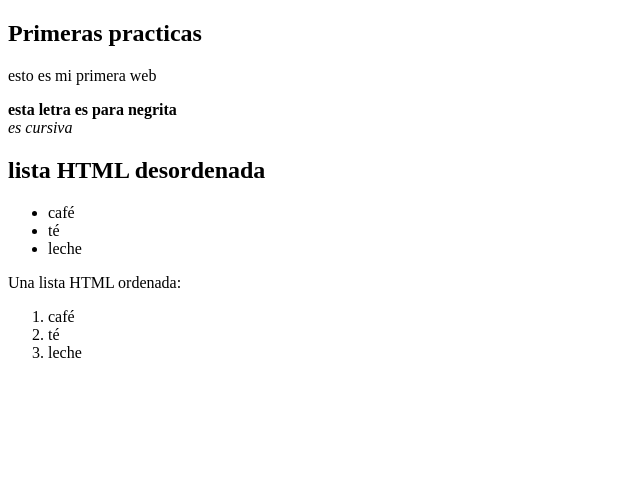
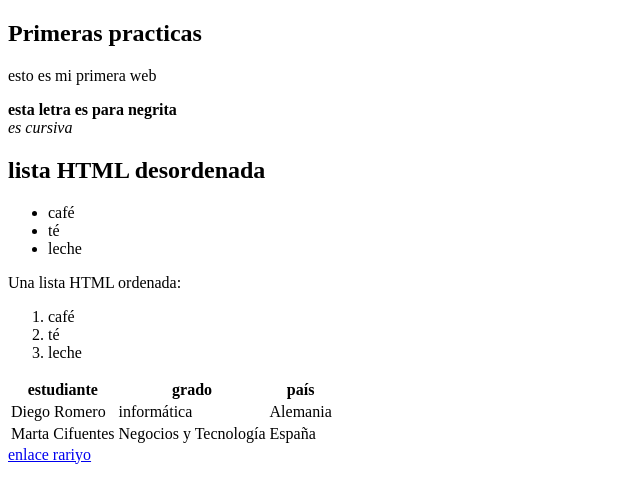
Before and after one commit to davidsanez/primera-practica-web, a plain HTML site: page index.html in a window 1280 px wide. Shown: the whole page, without its empty margins (0-640 px from the left). Drawn offline with Linux system fonts and the light colour scheme.

Commit message:
Primera web

```diff
--- a/index.html
+++ b/index.html
@@ -23,6 +23,24 @@
                 <li>té</li>
                 <li>leche</li>
             </ol>
+            <table>
+                <tr>
+                <th>estudiante</th>
+                <th>grado</th>
+                <th>país</th>
+                </tr>
+                <tr>
+                <td>Diego Romero</td>
+                <td>informática</td>
+                <td>Alemania</td>
+                </tr>
+                <tr>
+                <td>Marta Cifuentes</td>
+                <td>Negocios y Tecnología</td>
+                <td>España</td>
+                </tr>
+                </table>
+                    <a href="https://www.ufv.es">enlace rariyo</a>
 
 
 </body>
```
